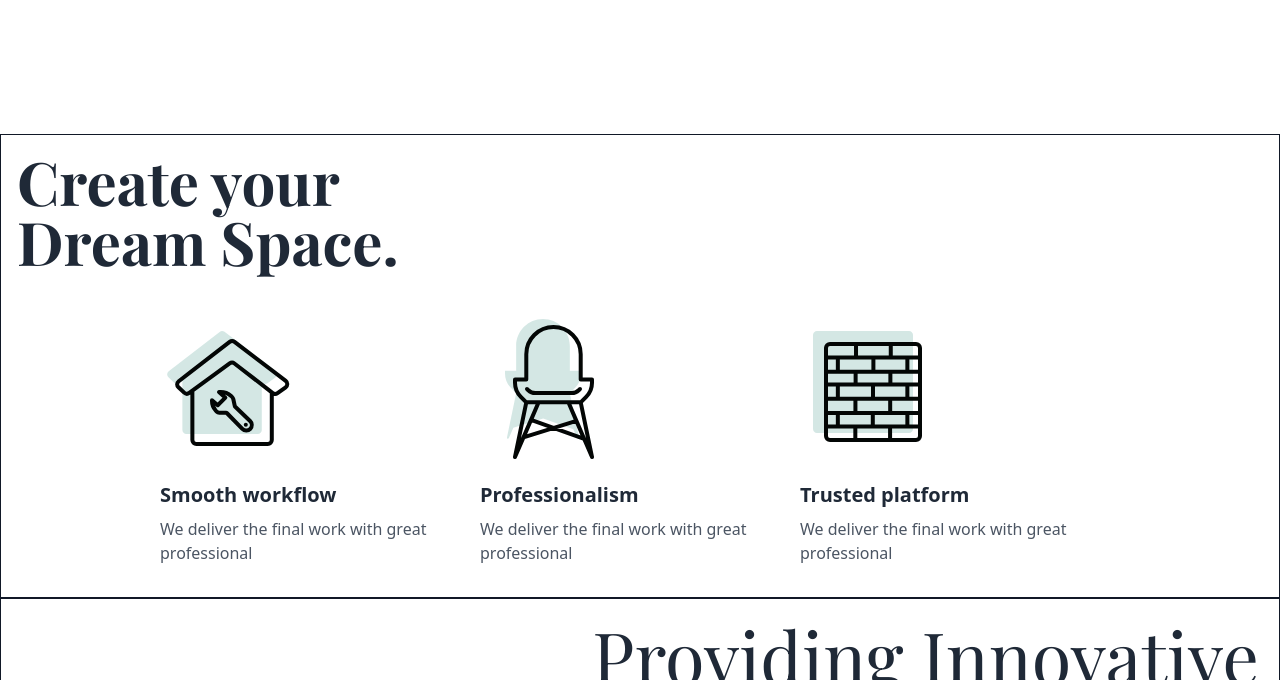
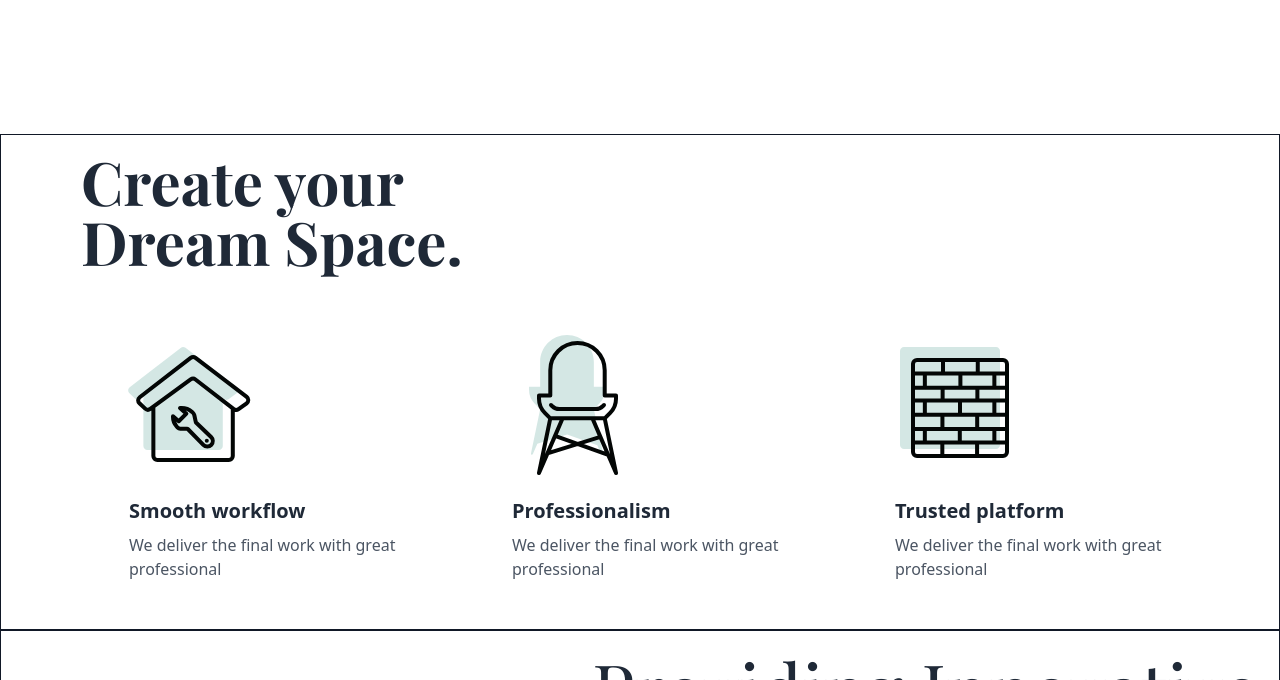
Before and after one commit to Igoraza/interior-, a React (Vite) app: page / in a window 1280 px wide. Shown: the part 1660-2340 px from the top of the page. Built offline with nearby package versions, Linux system fonts and the light colour scheme; a web font is replaced by a local one.

Commit message:
feat:dream space align improved

```diff
--- a/src/Pages/Home/DreamSpace.tsx
+++ b/src/Pages/Home/DreamSpace.tsx
@@ -1,24 +1,25 @@
 import React from "react";
+
 const DreamSpace: React.FC = () => {
   return (
-    <div className="border border-gray-900">
-      <h1 className="p-4 text-3xl lg:text-6xl max-w-lg  font-bold ">
+    <div className="border border-gray-900 lg:px-16">
+      <h1 className="p-4 text-3xl lg:text-6xl max-w-lg font-bold">
         Create your Dream Space.
       </h1>
 
-      <div className="flex flex-wrap justify-center p-8">
+      <div className="flex flex-wrap justify-center lg:justify-between pl-16 mt-12 mb-12">
         <FeatureCard
           icon={<img src="/svg/home.svg" alt="home image with tool" />}
           title="Smooth workflow"
           description="We deliver the final work with great professional"
         />
         <FeatureCard
-          icon={<img src="/svg/chair.svg" alt="home image with tool" />}
+          icon={<img src="/svg/chair.svg" alt="chair image" />}
           title="Professionalism"
           description="We deliver the final work with great professional"
         />
         <FeatureCard
-          icon={<img src="/svg/brick.svg" alt="home image with tool" />}
+          icon={<img src="/svg/brick.svg" alt="brick image" />}
           title="Trusted platform"
           description="We deliver the final work with great professional"
         />
@@ -40,7 +41,7 @@ const FeatureCard: React.FC<FeatureCardProps> = ({
 }) => {
   return (
     <div className="flex flex-col items-start text-left">
-      <div className="mb-4">{icon}</div>
+      <div className="mb-4 -ml-2">{icon}</div>
       <h2 className="text-xl font-semibold mb-2 font-sans">{title}</h2>
       <p className="text-gray-600 font-sans max-w-xs">{description}</p>
     </div>
```
